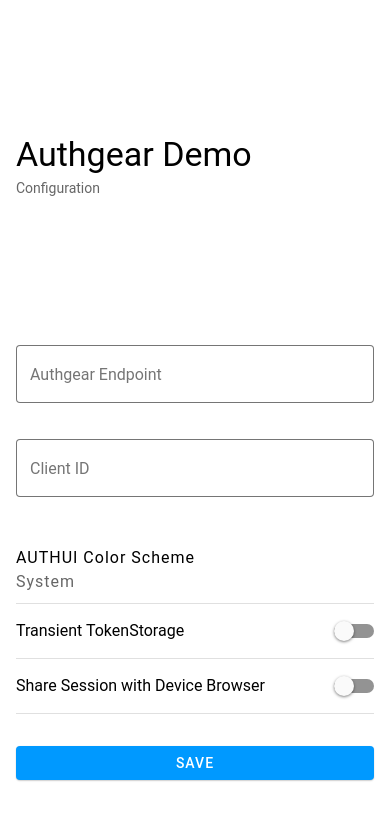
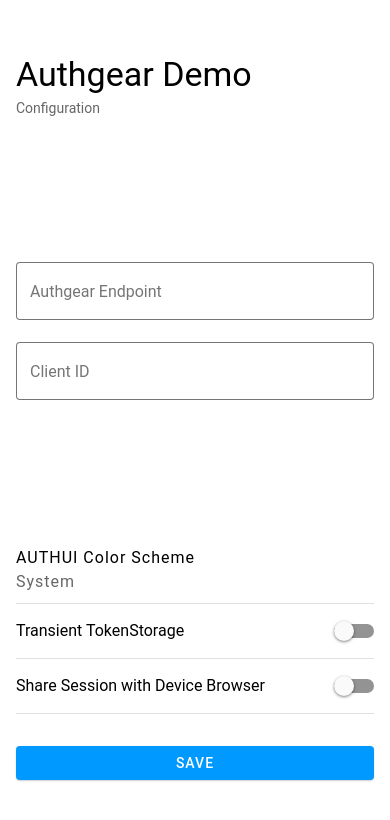
Before and after one commit to authgear/authgear-demo-app-rn, a React Native app: screen /Configuration in a window 390 px wide. Shown: the top 820 px of the page. Built offline with nearby package versions, Linux system fonts and the light colour scheme.

Commit message:
Adjust config screen style to more responsive

```diff
--- a/src/screens/ConfigurationScreen.tsx
+++ b/src/screens/ConfigurationScreen.tsx
@@ -6,6 +6,7 @@
   Keyboard,
   useColorScheme,
   Alert,
+  SafeAreaView,
 } from 'react-native';
 import {
   useTheme,
@@ -30,7 +31,7 @@
     justifyContent: 'space-between',
   },
   titleText: {
-    marginTop: 120,
+    marginTop: 40,
     marginBottom: 6,
     fontSize: 34,
     fontWeight: '400',
@@ -40,14 +41,13 @@
     fontSize: 14,
     fontWeight: '400',
     lineHeight: 20,
-    marginBottom: 15,
   },
 
   textInputs: {
-    marginVertical: 25,
+    marginVertical: 16,
   },
   textInput: {
-    marginVertical: 15,
+    marginVertical: 8,
   },
 
   colorSchemeLabelButton: {
@@ -182,7 +182,7 @@
 
   return (
     <TouchableWithoutFeedback onPress={Keyboard.dismiss} accessible={false}>
-      <View style={styles.container}>
+      <SafeAreaView style={styles.container}>
         <View>
           <Text style={styles.titleText}>Authgear Demo</Text>
           <Text style={{...styles.subTitleText, color: theme.colors.disabled}}>
@@ -190,7 +190,6 @@
           </Text>
         </View>
 
-        <View>
         <View style={styles.textInputs}>
           <TextInput
             style={styles.textInput}
@@ -210,6 +209,7 @@
           />
         </View>
 
+        <View>
           <Button
             mode="text"
             compact={true}
@@ -282,7 +282,7 @@
             )}
           </View>
         </View>
-      </View>
+      </SafeAreaView>
     </TouchableWithoutFeedback>
   );
 };
```
Lines whose indentation alone changed are shown as unchanged.
